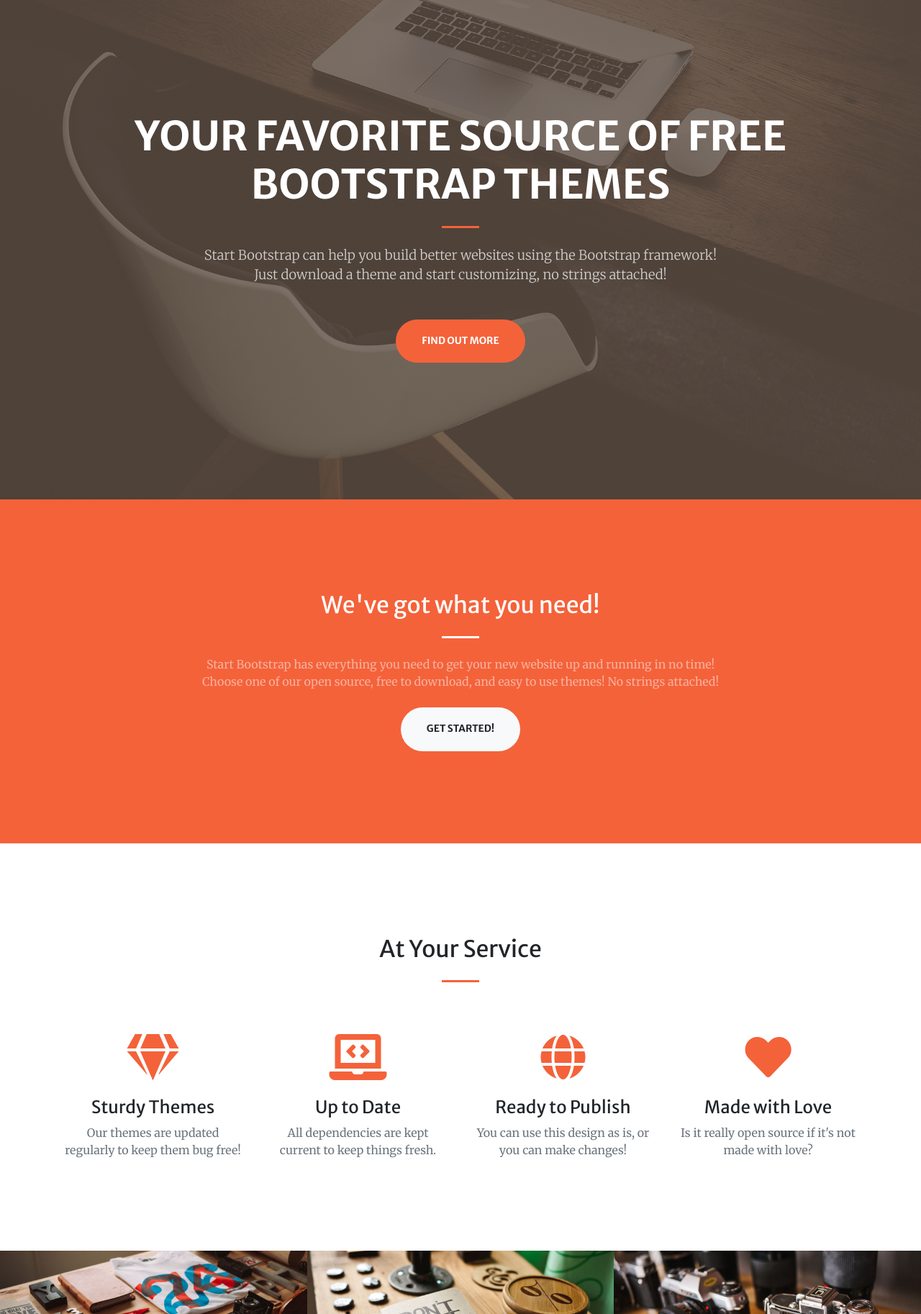
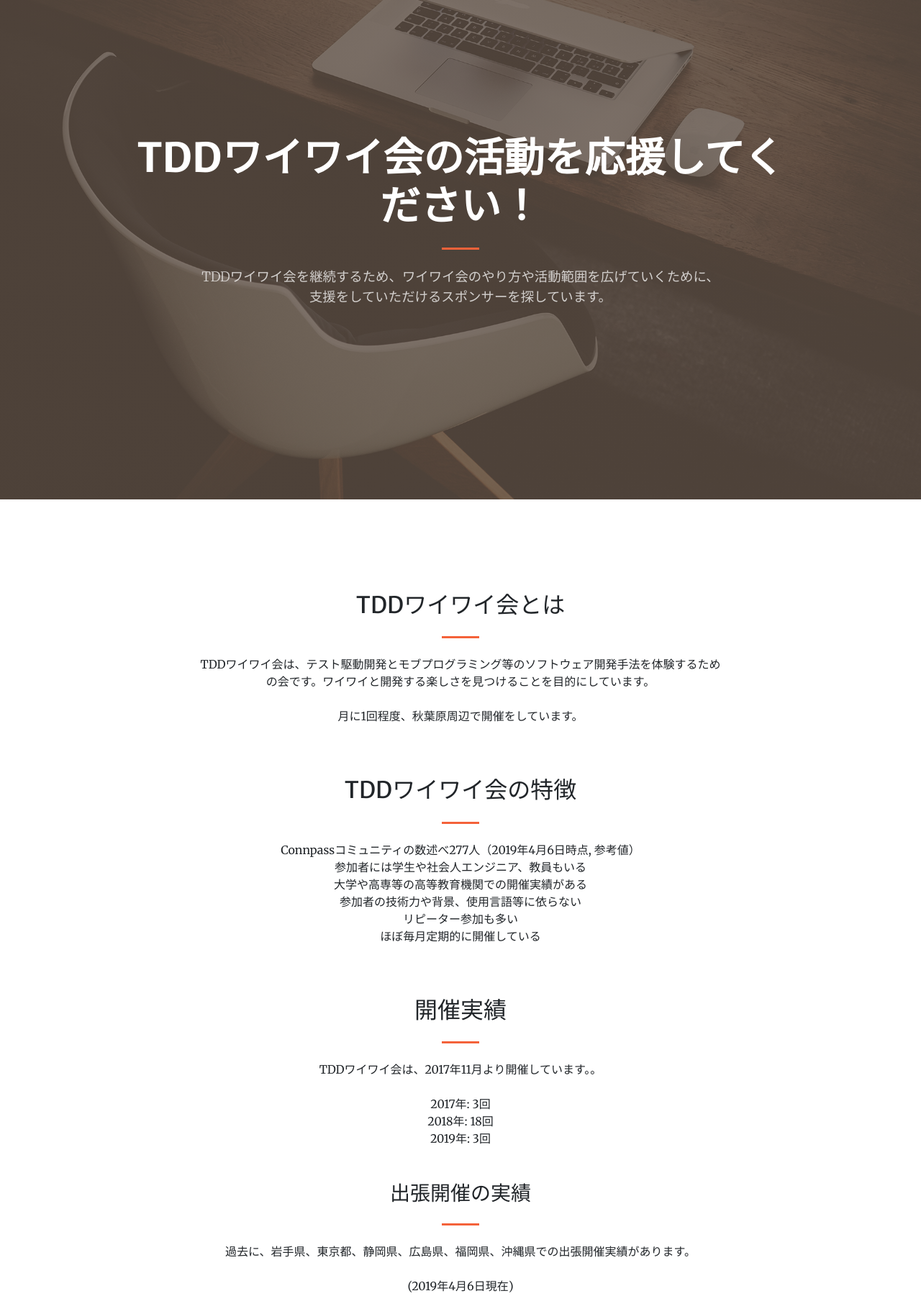
Before and after one commit to tddyyx/tddyyx.github.io, a website built with Parcel: page index.html in a window 1280 px wide. Shown: the part 106-1932 px from the top of the page at 72% size. Built offline with nearby package versions, Linux system fonts and the light colour scheme.

Commit message:
文字を埋めた

```diff
--- a/index.html
+++ b/index.html
@@ -9,7 +9,7 @@
     <meta name="description" content="" />
     <meta name="author" content="" />
 
-    <title>TDDワイワイ会 趣意書</title>
+    <title>TDDワイワイ会</title>
 
     <!-- Font Awesome Icons -->
     <link
@@ -44,7 +44,7 @@
     >
       <div class="container">
         <a class="navbar-brand js-scroll-trigger" href="#page-top"
-          >Start Bootstrap</a
+          >TDDワイワイ会 趣意書</a
         >
         <button
           class="navbar-toggler navbar-toggler-right"
@@ -88,93 +88,88 @@
         >
           <div class="col-lg-10 align-self-end">
             <h1 class="text-uppercase text-white font-weight-bold">
-              Your Favorite Source of Free Bootstrap Themes
+              TDDワイワイ会の活動を応援してください！
             </h1>
             <hr class="divider my-4" />
           </div>
           <div class="col-lg-8 align-self-baseline">
             <p class="text-white-75 font-weight-light mb-5">
-              Start Bootstrap can help you build better websites using the
-              Bootstrap framework! Just download a theme and start customizing,
-              no strings attached!
+              TDDワイワイ会を継続するため、ワイワイ会のやり方や活動範囲を広げていくために、支援をしていただけるスポンサーを探しています。
             </p>
-            <a class="btn btn-primary btn-xl js-scroll-trigger" href="#about"
-              >Find Out More</a
-            >
           </div>
         </div>
       </div>
     </header>
 
-    <!-- About Section -->
-    <section class="page-section bg-primary" id="about">
+    <section class="page-section" id="about">
       <div class="container">
         <div class="row justify-content-center">
           <div class="col-lg-8 text-center">
-            <h2 class="text-white mt-0">We've got what you need!</h2>
-            <hr class="divider light my-4" />
-            <p class="text-white-50 mb-4">
-              Start Bootstrap has everything you need to get your new website up
-              and running in no time! Choose one of our open source, free to
-              download, and easy to use themes! No strings attached!
+            <h2 class="mt-0">TDDワイワイ会とは</h2>
+            <hr class="divider my-4" />
+            <p class="mb-4">
+              TDDワイワイ会は、テスト駆動開発とモブプログラミング等のソフトウェア開発手法を体験するための会です。ワイワイと開発する楽しさを見つけることを目的にしています。
             </p>
-            <a class="btn btn-light btn-xl js-scroll-trigger" href="#services"
-              >Get Started!</a
-            >
+            <p class="mb-4">
+              月に1回程度、秋葉原周辺で開催をしています。
+            </p>
+          </div>
+        </div>
+        <div class="row justify-content-center mt-5">
+          <div class="col-lg-8 text-center">
+            <h2 class="mt-0">TDDワイワイ会の特徴</h2>
+            <hr class="divider my-4" />
+            <p class="mb-4">
+              Connpassコミュニティの数述べ277人（2019年4月6日時点, 参考値）
+              <br />
+              参加者には学生や社会人エンジニア、教員もいる
+              <br />
+              大学や高専等の高等教育機関での開催実績がある
+              <br />
+              参加者の技術力や背景、使用言語等に依らない
+              <br />
+              リピーター参加も多い
+              <br />
+              ほぼ毎月定期的に開催している
+            </p>
+          </div>
+        </div>
+        <div class="row justify-content-center mt-5">
+          <div class="col-lg-8 text-center">
+            <h2 class="mt-0">開催実績</h2>
+            <hr class="divider my-4" />
+            <p class="mb-4">
+              TDDワイワイ会は、2017年11月より開催しています。。
+            </p>
+            <p class="mb-4">
+              2017年: 3回
+              <br />
+              2018年: 18回
+              <br />
+              2019年: 3回
+            </p>
+
+            <h3 class="mt-5">出張開催の実績</h3>
+            <hr class="divider my-4" />
+            <p class="mb-4">
+              過去に、岩手県、東京都、静岡県、広島県、福岡県、沖縄県での出張開催実績があります。
+            </p>
+            <p class="mb-4">
+              (2019年4月6日現在)
+            </p>
           </div>
         </div>
       </div>
     </section>
 
-    <!-- Services Section -->
-    <section class="page-section" id="services">
-      <div class="container">
-        <h2 class="text-center mt-0">At Your Service</h2>
-        <hr class="divider my-4" />
-        <div class="row">
-          <div class="col-lg-3 col-md-6 text-center">
-            <div class="mt-5">
-              <i class="fas fa-4x fa-gem text-primary mb-4"></i>
-              <h3 class="h4 mb-2">Sturdy Themes</h3>
-              <p class="text-muted mb-0">
-                Our themes are updated regularly to keep them bug free!
-              </p>
-            </div>
-          </div>
-          <div class="col-lg-3 col-md-6 text-center">
-            <div class="mt-5">
-              <i class="fas fa-4x fa-laptop-code text-primary mb-4"></i>
-              <h3 class="h4 mb-2">Up to Date</h3>
-              <p class="text-muted mb-0">
-                All dependencies are kept current to keep things fresh.
-              </p>
-            </div>
-          </div>
-          <div class="col-lg-3 col-md-6 text-center">
-            <div class="mt-5">
-              <i class="fas fa-4x fa-globe text-primary mb-4"></i>
-              <h3 class="h4 mb-2">Ready to Publish</h3>
-              <p class="text-muted mb-0">
-                You can use this design as is, or you can make changes!
-              </p>
-            </div>
-          </div>
-          <div class="col-lg-3 col-md-6 text-center">
-            <div class="mt-5">
-              <i class="fas fa-4x fa-heart text-primary mb-4"></i>
-              <h3 class="h4 mb-2">Made with Love</h3>
-              <p class="text-muted mb-0">
-                Is it really open source if it's not made with love?
-              </p>
-            </div>
+    <section id="portfolio">
+      <div class="container-fluid p-0">
+        <div class="row justify-content-center">
+          <div class="col-lg-8 text-center">
+            <h2 class="mt-0">参加者の声</h2>
+            <hr class="divider my-4" />
           </div>
         </div>
-      </div>
-    </section>
-
-    <!-- Portfolio Section -->
-    <section id="portfolio">
-      <div class="container-fluid p-0">
         <div class="row no-gutters">
           <div class="col-lg-4 col-sm-6">
             <a class="portfolio-box" href="img/portfolio/fullsize/1.jpg">
@@ -282,15 +277,66 @@
       </div>
     </section>
 
+    <!-- Services Section -->
+    <section class="page-section" id="services">
+      <div class="container">
+        <h2 class="text-center mt-0">スポンサーメニュー</h2>
+        <hr class="divider my-4" />
+        <div class="row">
+          <div class="col-lg-4 col-md-6 text-center">
+            <div class="mt-5">
+              <i class="fas fa-4x fa-laptop-code text-primary mb-4"></i>
+              <h3 class="h4 mb-2">Webサイトにロゴを掲載</h3>
+              <p class="text-muted mb-0">
+                このウェブページにロゴを掲載します。
+              </p>
+            </div>
+          </div>
+          <div class="col-lg-4 col-md-6 text-center">
+            <div class="mt-5">
+              <i class="fas fa-4x fa-laptop-code text-primary mb-4"></i>
+              <h3 class="h4 mb-2">資料へのロゴ掲示</h3>
+              <p class="text-muted mb-0">
+                当日に投影する資料に、ロゴを掲示します。
+              </p>
+            </div>
+          </div>
+          <div class="col-lg-4 col-md-6 text-center">
+            <div class="mt-5">
+              <i class="fas fa-4x fa-globe text-primary mb-4"></i>
+              <h3 class="h4 mb-2">コミュニティへのお知らせ</h3>
+              <p class="text-muted mb-0">
+                過去にTDDワイワイ会に参加した方へ、1開催につき1度お知らせメッセージを送信できます。
+              </p>
+            </div>
+          </div>
+        </div>
+        <div class="row justify-content-center mt-5">
+          <div class="col-lg-8 text-center">
+            <h2 class="mt-0">スポンサー費の用途</h2>
+            <hr class="divider my-4" />
+            <p class="mb-4">
+              スポンサー費は、出張旅費、イベント開催中にお菓子購入代
+            </p>
+          </div>
+        </div>
+      </div>
+    </section>
+
     <!-- Call to Action Section -->
     <section class="page-section bg-dark text-white">
       <div class="container text-center">
-        <h2 class="mb-4">Free Download at Start Bootstrap!</h2>
-        <a
-          class="btn btn-light btn-xl"
-          href="https://startbootstrap.com/themes/creative/"
-          >Download Now!</a
-        >
+        <h2 class="mb-4">オンサイトでの開催</h2>
+        <hr class="divider light my-4" />
+        <p class="text-muted mb-0">
+          特定の地域、場所でのTDDワイワイ会の開催をご規模の方は、25万円〜相談をお受けいたします。
+        </p>
+        <p class="text-muted mb-0">
+          1回の開催での参加者は15名程度となります。それ以上の人数になる場合も、ご相談ください。
+        </p>
+        <p class="text-muted mb-0">
+          ※東京都以外での開催、かつ募集ページを公開し誰でも無料で参加可能にして開催する場合のみ受付をいたします。
+        </p>
       </div>
     </section>
 
```
